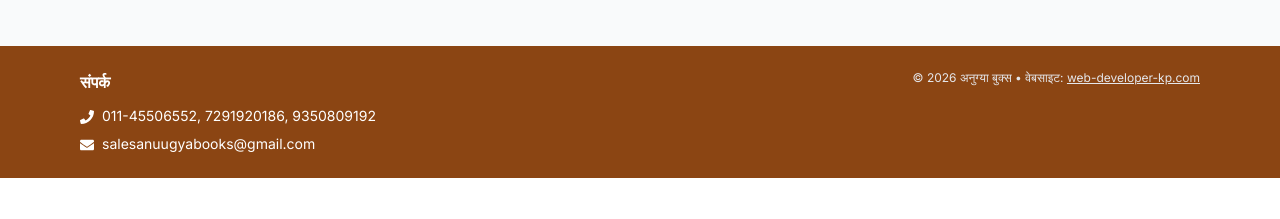
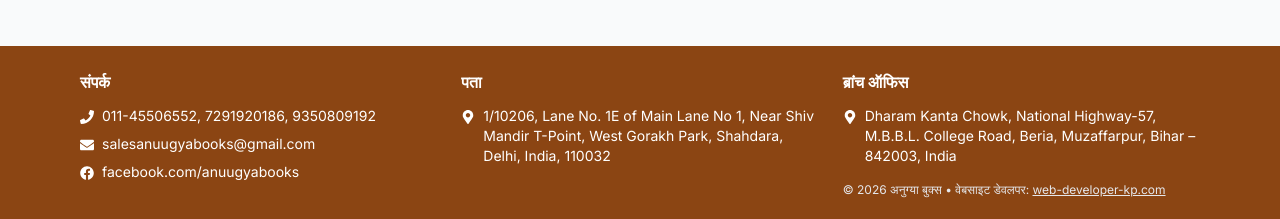
Before and after one commit to kp1153/anugya, a Next.js app: page / in a window 1280 px wide. Shown: the part 1045-1264 px from the top of the page. Before the commit the page ends 1223 px from the top, so only its background shows below. Built offline with nearby package versions, Linux system fonts and the light colour scheme; no server answers.

Commit message:
force deploy

```diff
--- a/components/Footer.js
+++ b/components/Footer.js
@@ -1,12 +1,12 @@
 'use client';
 
-import { FaPhone, FaEnvelope } from "react-icons/fa";
+import { FaPhone, FaEnvelope, FaMapMarkerAlt, FaFacebook } from "react-icons/fa";
 
 export default function Footer() {
   return (
     <footer className="w-full bg-[#8B4513]">
       <div className="max-w-6xl mx-auto px-4 py-6 text-white">
-        <div className="grid grid-cols-1 md:grid-cols-2 gap-6 text-sm">
+        <div className="grid grid-cols-1 md:grid-cols-3 gap-6 text-sm">
 
           <div>
             <h3 className="font-bold mb-3 text-base">संपर्क</h3>
@@ -19,12 +19,31 @@ export default function Footer() {
                 <FaEnvelope className="mt-1 flex-shrink-0" />
                 <span>salesanuugyabooks@gmail.com</span>
               </div>
+              <div className="flex items-start gap-2">
+                <FaFacebook className="mt-1 flex-shrink-0" />
+                <a href="https://www.facebook.com/anuugyabooks/" target="_blank" rel="noopener noreferrer" className="hover:underline">
+                  facebook.com/anuugyabooks
+                </a>
+              </div>
             </div>
           </div>
 
-          <div className="text-right">
-            <p className="text-gray-200 text-xs">
-              © {new Date().getFullYear()} अनुग्या बुक्स • वेबसाइट:{" "}
+          <div>
+            <h3 className="font-bold mb-3 text-base">पता</h3>
+            <div className="flex items-start gap-2">
+              <FaMapMarkerAlt className="mt-1 flex-shrink-0" />
+              <span>1/10206, Lane No. 1E of Main Lane No 1, Near Shiv Mandir T-Point, West Gorakh Park, Shahdara, Delhi, India, 110032</span>
+            </div>
+          </div>
+
+          <div>
+            <h3 className="font-bold mb-3 text-base">ब्रांच ऑफिस</h3>
+            <div className="flex items-start gap-2">
+              <FaMapMarkerAlt className="mt-1 flex-shrink-0" />
+              <span>Dharam Kanta Chowk, National Highway-57, M.B.B.L. College Road, Beria, Muzaffarpur, Bihar – 842003, India</span>
+            </div>
+            <p className="text-gray-200 text-xs mt-4">
+              © {new Date().getFullYear()} अनुग्या बुक्स • वेबसाइट डेवलपर:{" "}
               <a href="https://www.web-developer-kp.com/" target="_blank" rel="noopener noreferrer" className="underline hover:text-white">
                 web-developer-kp.com
               </a>
```
